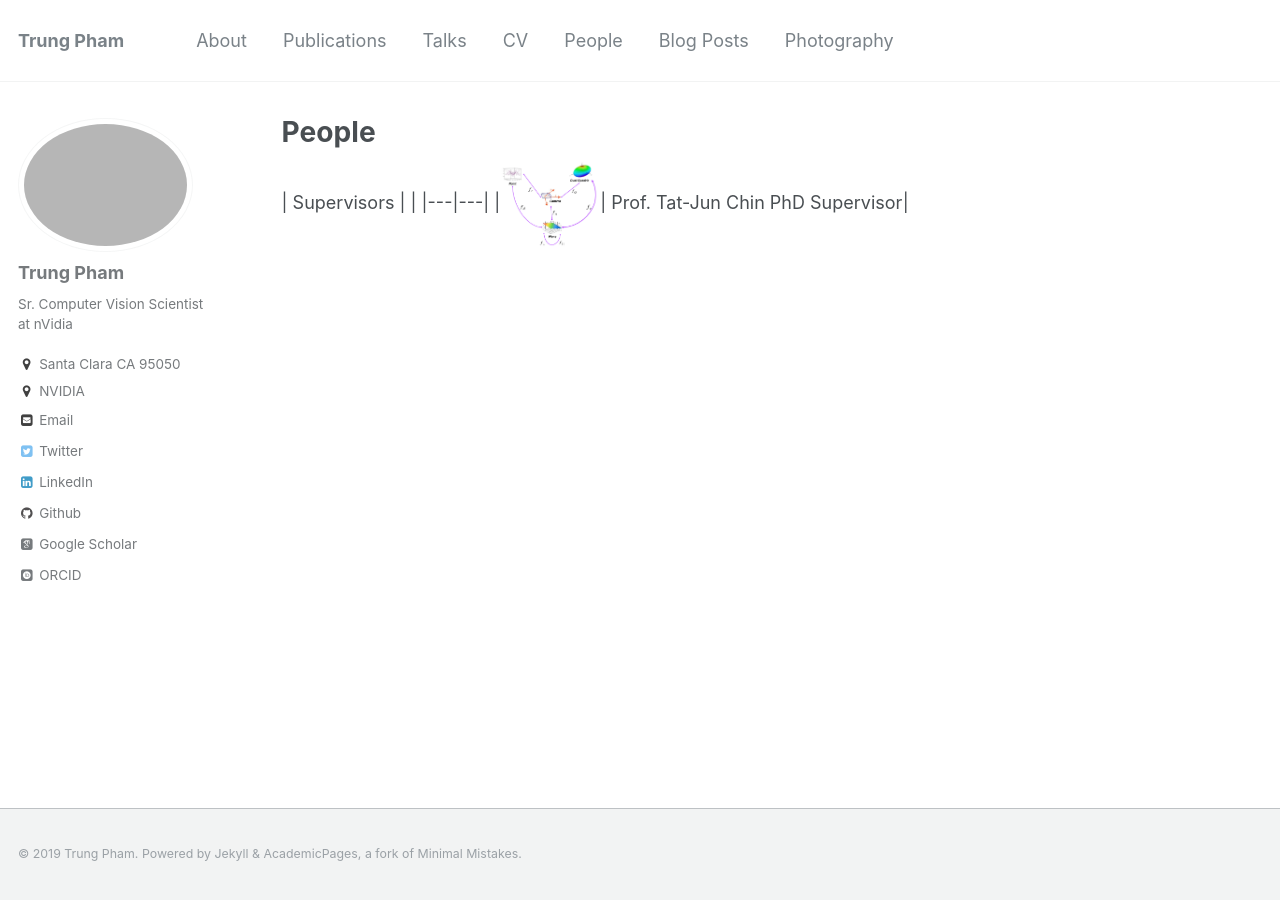
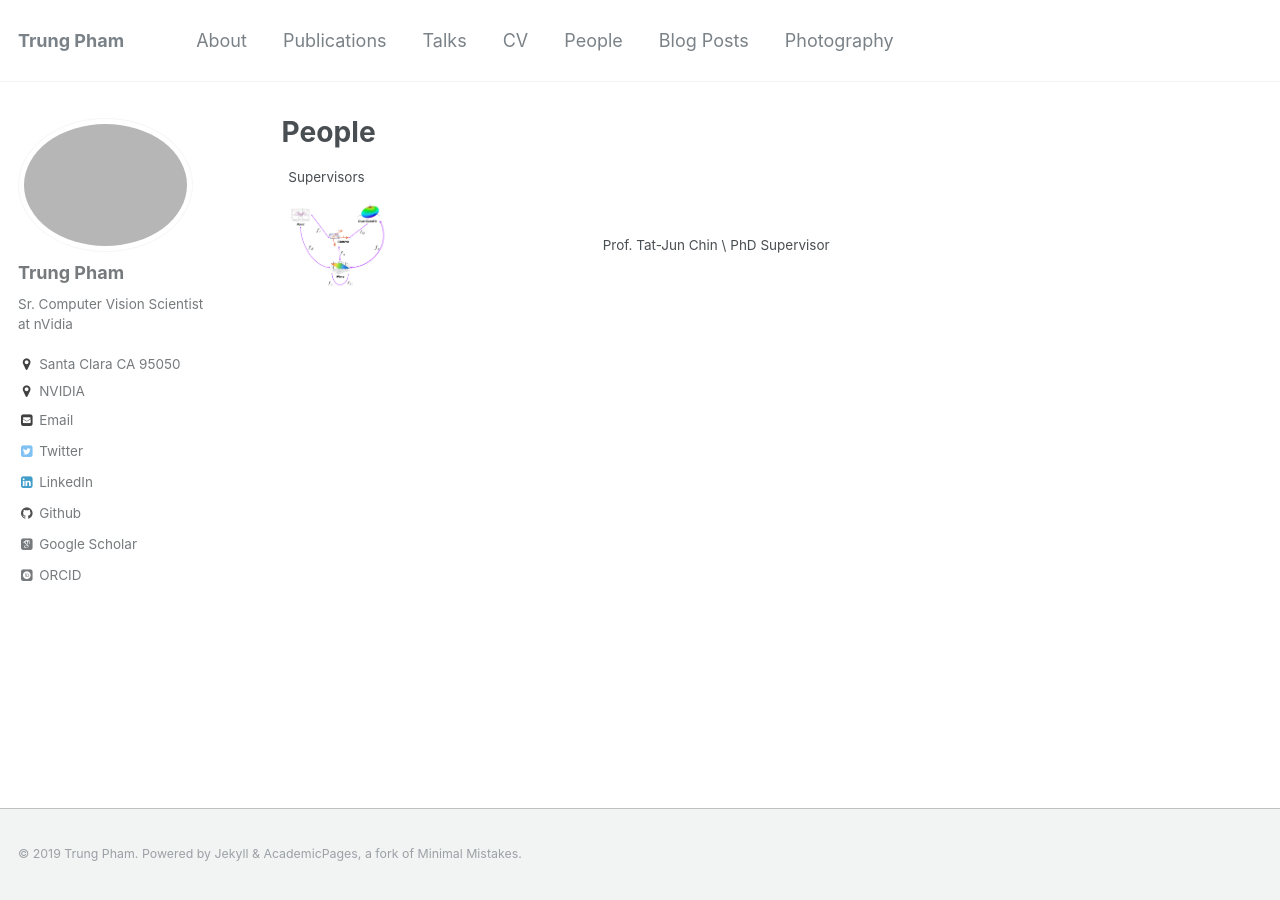
Before and after one commit to trungtpham/trungtpham.github.io, a Jekyll site: the page built from _pages/people.md, in a window 1280 px wide. Built offline with Jekyll 4.4.1, drawn with Linux system fonts in a browser that asks for light colours; some web fonts are replaced.

Commit message:
Update and rename people.html to people.md

```diff
--- a/_pages/people.html
+++ b/_pages/people.md
@@ -8,5 +8,4 @@ author_profile: true
 {% include base_path %}
 
 |  Supervisors |   |
-|---|---|
-|<img src="../images/accv2018.png" alt="drawing" width="100px"/>| Prof. Tat-Jun Chin PhD Supervisor|
+|<img src="../images/accv2018.png" alt="drawing" width="100px"/>|Prof. Tat-Jun Chin \\ PhD Supervisor|
```
